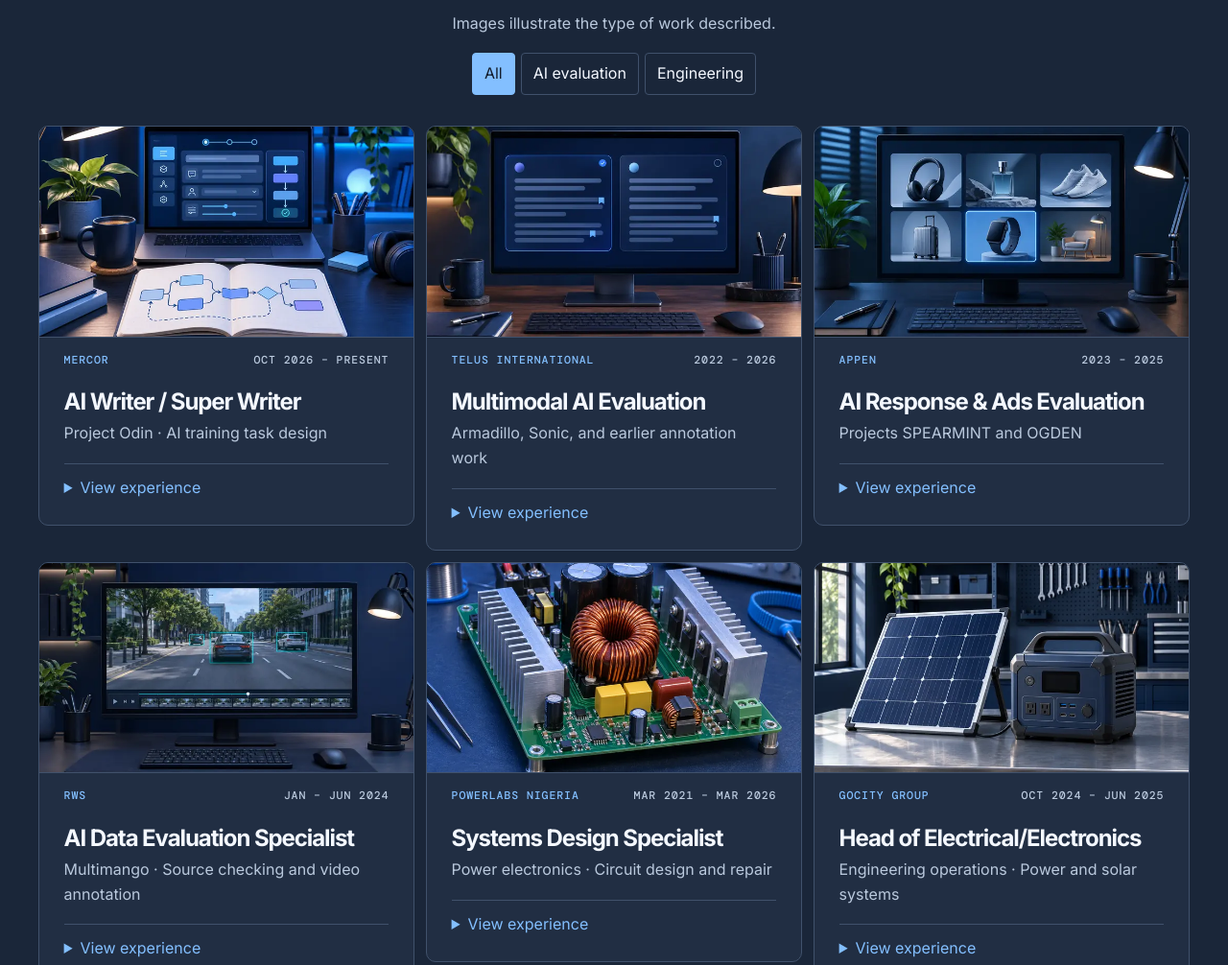
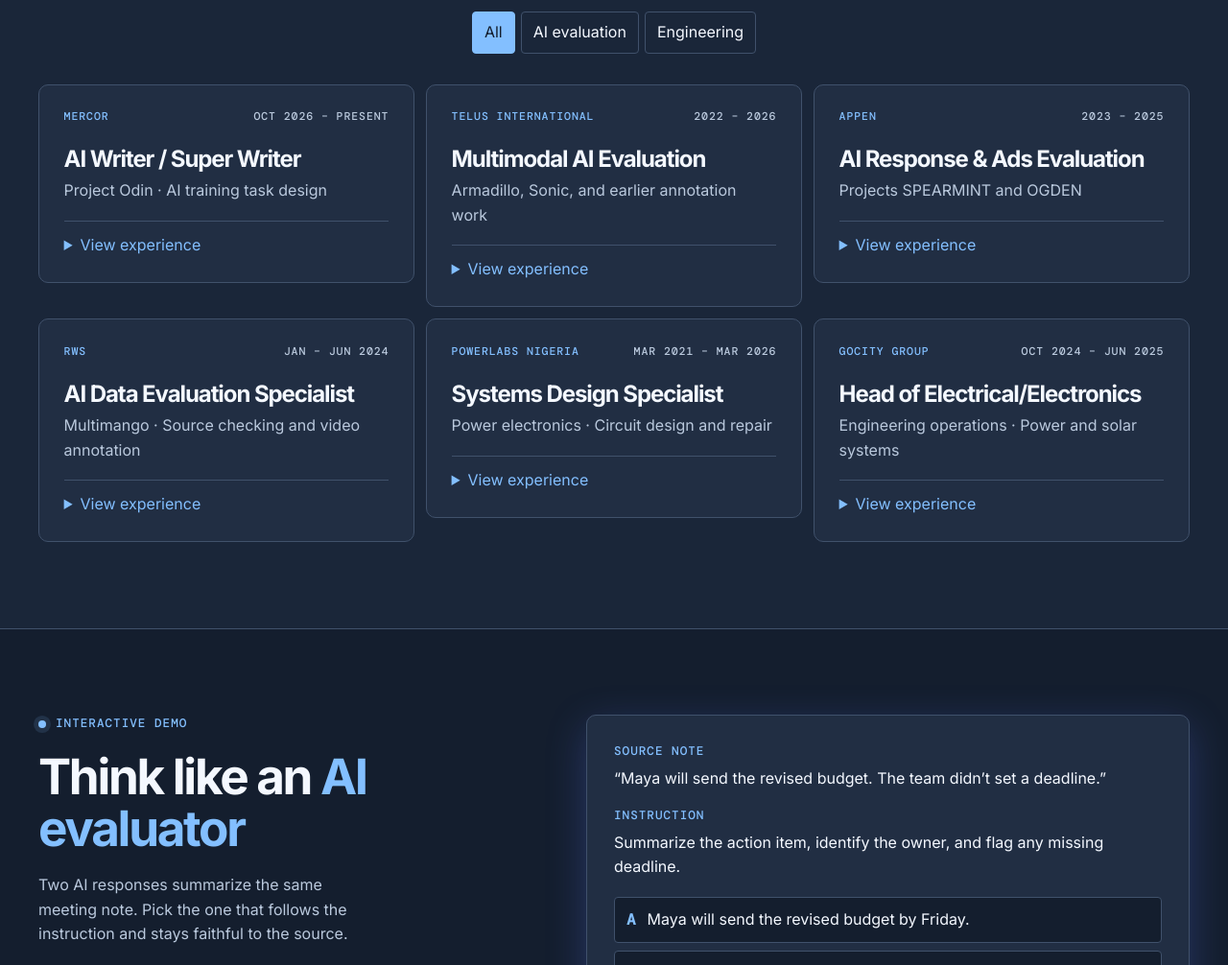
Before and after one commit to mervin77k-jpg/My-portfolio, a plain HTML site: page index.html in a window 1280 px wide. Shown: the part 2300-3306 px from the top of the page at 96% size. Drawn offline with nearby package versions, Linux system fonts and the light colour scheme.

Commit message:
Remove generated experience card images

```diff
--- a/index.html
+++ b/index.html
@@ -78,7 +78,6 @@
 <section class="work-band" id="work"><div class="section wrap">
   <div class="section-head">
     <h2 class="center-heading">Selected <span>experience</span></h2>
-    <p class="work-image-note">Images illustrate the type of work described.</p>
     <div class="filters" role="group" aria-label="Filter experience" hidden>
       <button type="button" data-filter="all" aria-pressed="true">All</button>
       <button type="button" data-filter="ai" aria-pressed="false">AI evaluation</button>
@@ -87,37 +86,31 @@
   </div>
   <div class="work-grid">
     <article class="work" data-category="ai">
-      <img class="work-cover" src="assets/training.webp" alt="Laptop with a task editor beside a notebook of workflow sketches" width="720" height="405" loading="lazy" decoding="async">
       <p class="work-meta"><span>MERCOR</span><span>OCT 2026 – PRESENT</span></p>
       <h3>AI Writer / Super Writer</h3><p>Project Odin · AI training task design</p>
       <details><summary>View experience</summary><p>Designed multi-step training tasks, including a meeting recap workflow that captures decisions, owners, and deadlines and flags missing information. After promotion, increased output from about 8 to 20 tasks per week. Every submission was approved over three weeks at that pace.</p></details>
     </article>
     <article class="work" data-category="ai">
-      <img class="work-cover" src="assets/evaluation.webp" alt="Workstation comparing two model responses side by side" width="720" height="405" loading="lazy" decoding="async">
       <p class="work-meta"><span>TELUS INTERNATIONAL</span><span>2022 – 2026</span></p>
       <h3>Multimodal AI Evaluation</h3><p>Armadillo, Sonic, and earlier annotation work</p>
       <details><summary>View experience</summary><p>Ranked approximately 25–30 responses per 10-hour day on Armadillo, earning an Excellent rating on every submission. Reviewed text, images, audio, and video on Sonic and achieved 98% specification compliance during three months of QA reviews in an earlier TELUS role.</p></details>
     </article>
     <article class="work" data-category="ai">
-      <img class="work-cover" src="assets/relevance.webp" alt="Monitor displaying advertisement thumbnails for review" width="720" height="405" loading="lazy" decoding="async">
       <p class="work-meta"><span>APPEN</span><span>2023 – 2025</span></p>
       <h3>AI Response &amp; Ads Evaluation</h3><p>Projects SPEARMINT and OGDEN</p>
       <details><summary>View experience</summary><p>Compared approximately 55–60 AI responses per day on SPEARMINT, explaining rankings based on fluency and factual accuracy. On OGDEN, assessed ads for content and relevance against project guidelines.</p></details>
     </article>
     <article class="work" data-category="ai">
-      <img class="work-cover" src="assets/annotation.webp" alt="Video annotation workstation with tracking boxes around vehicles" width="720" height="405" loading="lazy" decoding="async">
       <p class="work-meta"><span>RWS</span><span>JAN – JUN 2024</span></p>
       <h3>AI Data Evaluation Specialist</h3><p>Multimango · Source checking and video annotation</p>
       <details><summary>View experience</summary><p>Reviewed 40–45 responses per day and flagged unsupported claims against source material. Used CVAT to draw object bounding boxes and verify alignment across video frames.</p></details>
     </article>
     <article class="work" data-category="engineering">
-      <img class="work-cover" src="assets/systems.webp" alt="Power inverter circuit board with copper inductor and aluminum heat sinks" width="720" height="405" loading="lazy" decoding="async">
       <p class="work-meta"><span>POWERLABS NIGERIA</span><span>MAR 2021 – MAR 2026</span></p>
       <h3>Systems Design Specialist</h3><p>Power electronics · Circuit design and repair</p>
       <details><summary>View experience</summary><p>Designed inverter circuit boards, power converter boards, and charging circuits. Used circuit analysis and electrical modelling to diagnose and repair inverter board faults.</p></details>
     </article>
     <article class="work" data-category="engineering">
-      <img class="work-cover" src="assets/power.webp" alt="Portable solar power equipment on a workshop bench" width="720" height="405" loading="lazy" decoding="async">
       <p class="work-meta"><span>GOCITY GROUP</span><span>OCT 2024 – JUN 2025</span></p>
       <h3>Head of Electrical/Electronics</h3><p>Engineering operations · Power and solar systems</p>
       <details><summary>View experience</summary><p>Led engineering operations, supervised power and solar generator production and maintenance, and oversaw installations and technical support. Also contributed to website design.</p></details>
--- a/style.css
+++ b/style.css
@@ -177,24 +177,6 @@ dialog img { width: 100%; }
   .portrait { max-width: 245px; }
 }
 
-.work-image-note {
-  color: var(--muted);
-  text-align: center;
-}
-.work[data-category] {
-  --card-padding: clamp(16px, 2vw, 27px);
-  padding: var(--card-padding);
-}
-.work-cover {
-  width: calc(100% + 2 * var(--card-padding));
-  max-width: none;
-  margin: calc(-1 * var(--card-padding)) calc(-1 * var(--card-padding)) 16px;
-  aspect-ratio: 16 / 9;
-  object-fit: cover;
-  border-radius: 9px 9px 0 0;
-  border-bottom: 1px solid var(--line);
-  background: var(--bg);
-}
 
 :root {
   --glow: #55c9ff;
```
Also changed, not shown: assets/annotation.webp (deleted), assets/evaluation.webp (deleted), assets/power.webp (deleted), assets/relevance.webp (deleted), assets/systems.webp (deleted), assets/training.webp (deleted).
